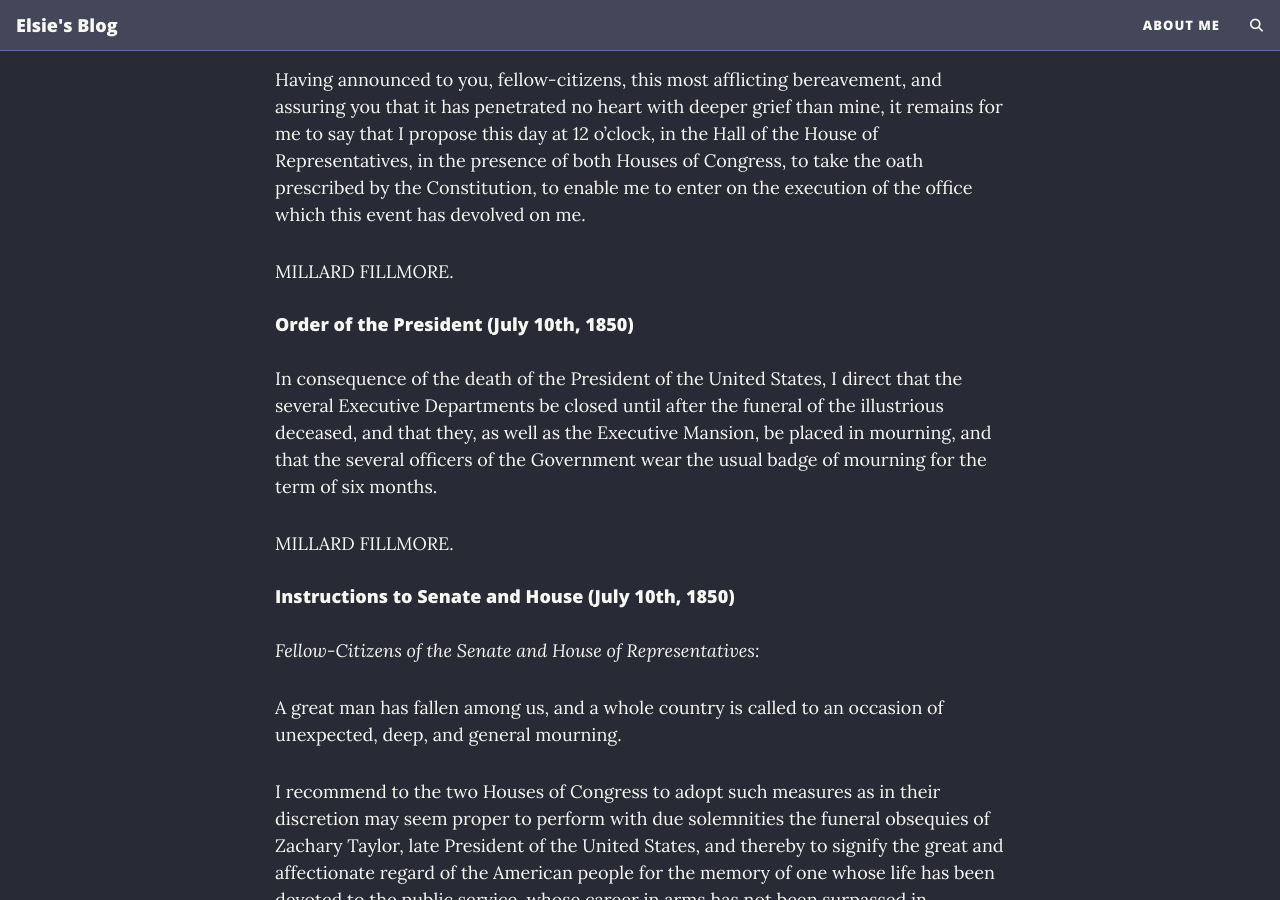
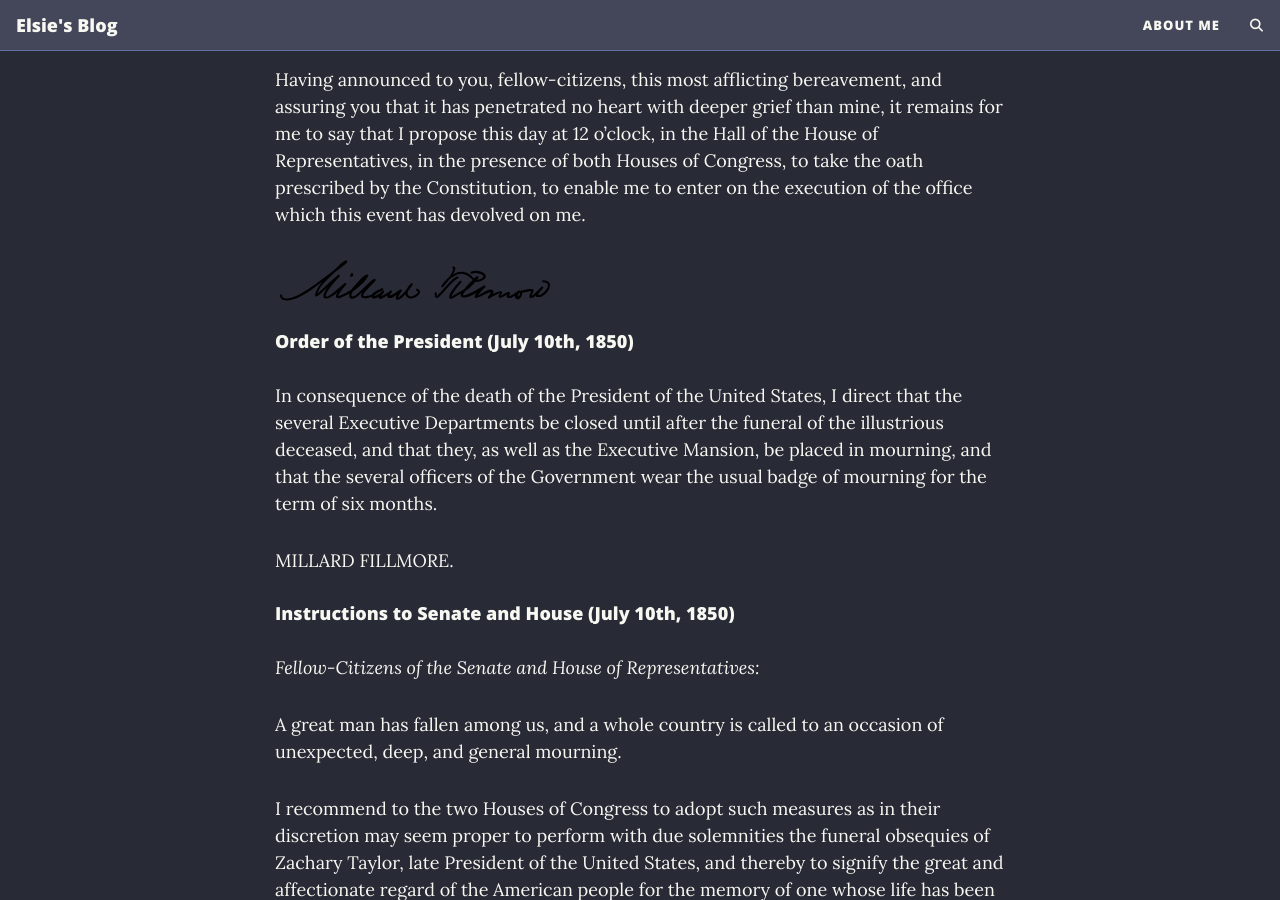
Before and after one commit to Elsie19/Elsie19, a Jekyll site: the page built from docs/_posts/2026-1-6-millard-fillmore-library.md, in a window 1280 px wide and 900 px high, scrolled down 3555 px. Built offline with Jekyll 4.4.1, drawn with Linux system fonts in a browser that asks for light colours; comment, search, counter and statistics services are not loaded.

Commit message:
attempt custom signature

```diff
--- a/docs/_includes/millard/announcement-to-congress-july-10-1850.md
+++ b/docs/_includes/millard/announcement-to-congress-july-10-1850.md
@@ -6,4 +6,4 @@ I have to perform the melancholy duty of announcing to you that it has pleased A
 
 Having announced to you, fellow-citizens, this most afflicting bereavement, and assuring you that it has penetrated no heart with deeper grief than mine, it remains for me to say that I propose this day at 12 o'clock, in the Hall of the House of Representatives, in the presence of both Houses of Congress, to take the oath prescribed by the Constitution, to enable me to enter on the execution of the office which this event has devolved on me.
 
-MILLARD FILLMORE.
+![MILLARD FILLMORE.]({{ "/assets/img/millard_signature.svg" | relative_url }})
```
Also changed, not shown: docs/assets/img/millard_signature.svg (added).
